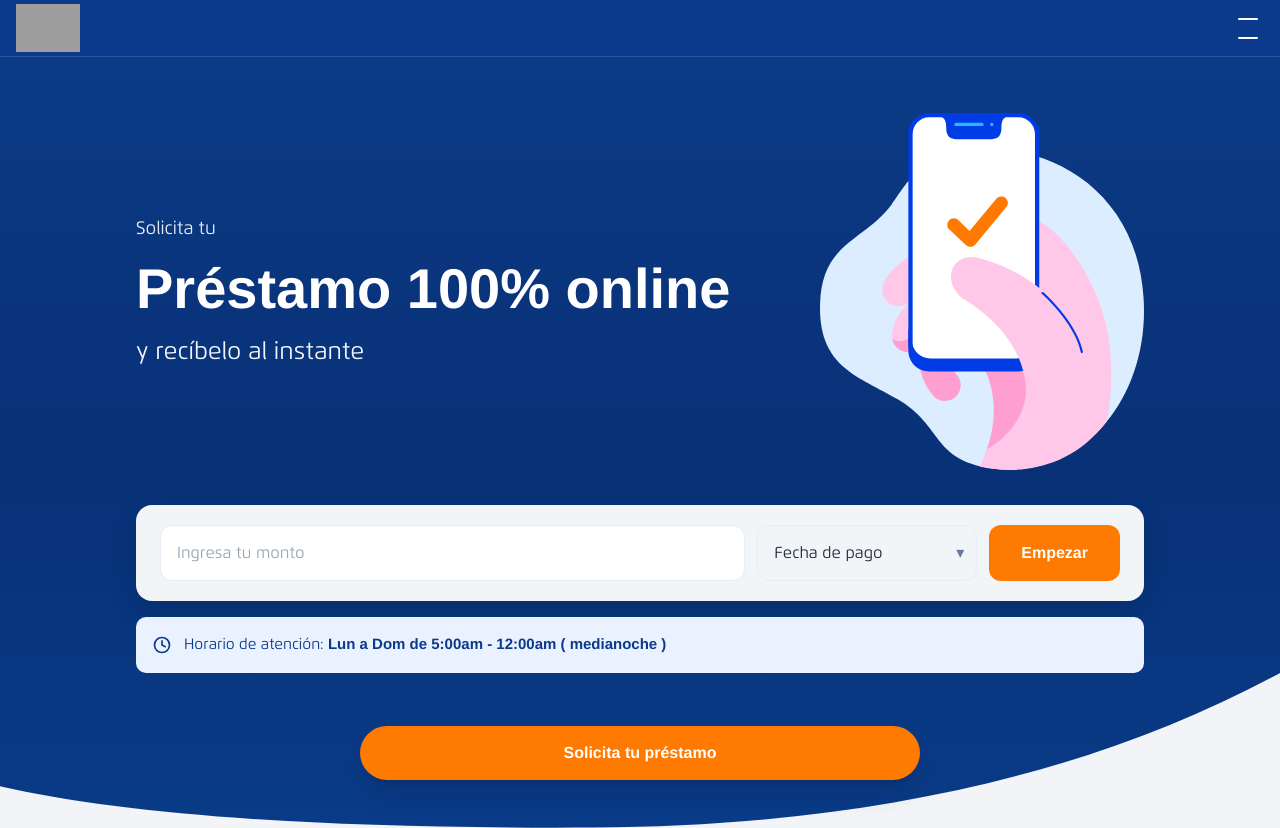
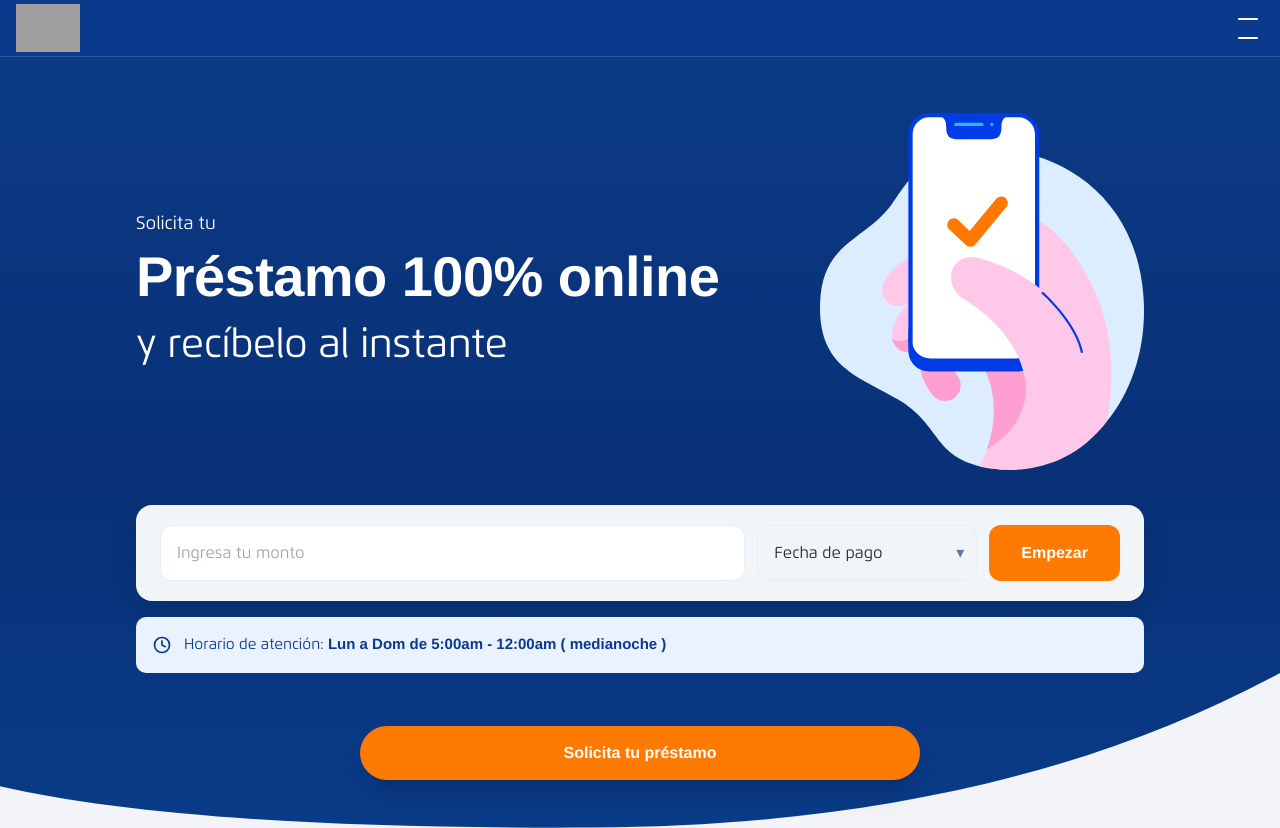
Before and after one commit to bcpevaluate-collab/evaluate-bcp, a Next.js app: page / in a window 1280 px wide. Shown: the top 828 px of the page. Built offline with nearby package versions, Linux system fonts and the light colour scheme; grey boxes are pictures that could not be loaded; a web font is replaced by a local one.

Commit message:
feat(hero): mejorar versión desktop con layout responsive

```diff
--- a/components/Hero.tsx
+++ b/components/Hero.tsx
@@ -55,17 +55,17 @@ export default function Hero() {
           <div className="grid grid-cols-12 items-center">
             {/* Texto izquierda (desktop) */}
             <div className="col-span-12 md:col-span-6">
-  <p className="text-[18px] mb-3 opacity-90">Solicita tu</p>
+              <p className="text-white font-normal mb-2 text-[18px]">
+                Solicita tu
+              </p>
 
-  {/* 👇 Título en una sola línea */}
-  <h1 className="font-[600] leading-[1.2] text-white">
-    <span className="block text-[56px] whitespace-nowrap">
+              <h1 className="text-white font-[600] leading-[1.1]">
+                <span className="block text-[56px] tracking-[-0.01em] whitespace-nowrap">
                   Préstamo 100% online
                 </span>
               </h1>
 
-  {/* 👇 Subtítulo debajo */}
-  <p className="mt-3 text-[24px] font-[400] text-white opacity-95">
+              <p className="mt-2 text-white font-normal text-[40px] tracking-[-0.01em]">
                 y recíbelo al instante
               </p>
             </div>
@@ -87,11 +87,25 @@ export default function Hero() {
             <InlineLoanForm variant="hero" />
             <div className="mt-4 rounded-[10px] bg-[#EAF2FF] text-[#0B3A8C] p-4 flex items-center gap-3">
               <svg width="20" height="20" viewBox="0 0 24 24" aria-hidden>
-          <circle cx="12" cy="12" r="9" fill="none" stroke="#0B3A8C" strokeWidth="2" />
-          <path d="M12 7v5l4 2" fill="none" stroke="#0B3A8C" strokeWidth="2" strokeLinecap="round" />
+                <circle
+                  cx="12"
+                  cy="12"
+                  r="9"
+                  fill="none"
+                  stroke="#0B3A8C"
+                  strokeWidth="2"
+                />
+                <path
+                  d="M12 7v5l4 2"
+                  fill="none"
+                  stroke="#0B3A8C"
+                  strokeWidth="2"
+                  strokeLinecap="round"
+                />
               </svg>
               <span className="text-[15px]">
-          Horario de atención: <b>Lun a Dom de 5:00am - 12:00am ( medianoche )</b>
+                Horario de atención:{" "}
+                <b>Lun a Dom de 5:00am - 12:00am ( medianoche )</b>
               </span>
             </div>
           </div>
--- a/tailwind.config.js
+++ b/tailwind.config.js
@@ -1,17 +1,26 @@
 /** @type {import('tailwindcss').Config} */
 module.exports = {
-  content: ["./app/**/*.{js,ts,jsx,tsx}", "./components/**/*.{js,ts,jsx,tsx}"],
-  theme: { extend: {} },
-  plugins: [],
-};
-
-/** @type {import('tailwindcss').Config} */
-module.exports = {
-  content: ["./app/**/*.{js,ts,jsx,tsx}", "./components/**/*.{js,ts,jsx,tsx}"],
+  content: [
+    "./app/**/*.{js,ts,jsx,tsx}",
+    "./components/**/*.{js,ts,jsx,tsx}",
+  ],
   theme: {
     extend: {
       fontFamily: {
-        bcp: ['Flexo', 'Helvetica', 'Arial', 'sans-serif'],
+        bcp: ["Flexo", "Helvetica", "Arial", "sans-serif"],
+      },
+      fontSize: {
+        // Mapeos directos a los tamaños que vimos en la página original
+        "fs-14": ["14px", { lineHeight: "1.4" }],
+        "fs-16": ["16px", { lineHeight: "1.4" }],
+        "fs-18": ["18px", { lineHeight: "1.4" }],
+        "fs-28": ["28px", { lineHeight: "1.3" }],
+        "fs-32": ["32px", { lineHeight: "1.25" }],
+        "fs-40": ["40px", { lineHeight: "1.25" }],
+        "fs-56": ["56px", { lineHeight: "1.1" }],
+      },
+      letterSpacing: {
+        tightest: "-0.01em",
       },
     },
   },
```
Lines whose indentation alone changed are shown as unchanged.
